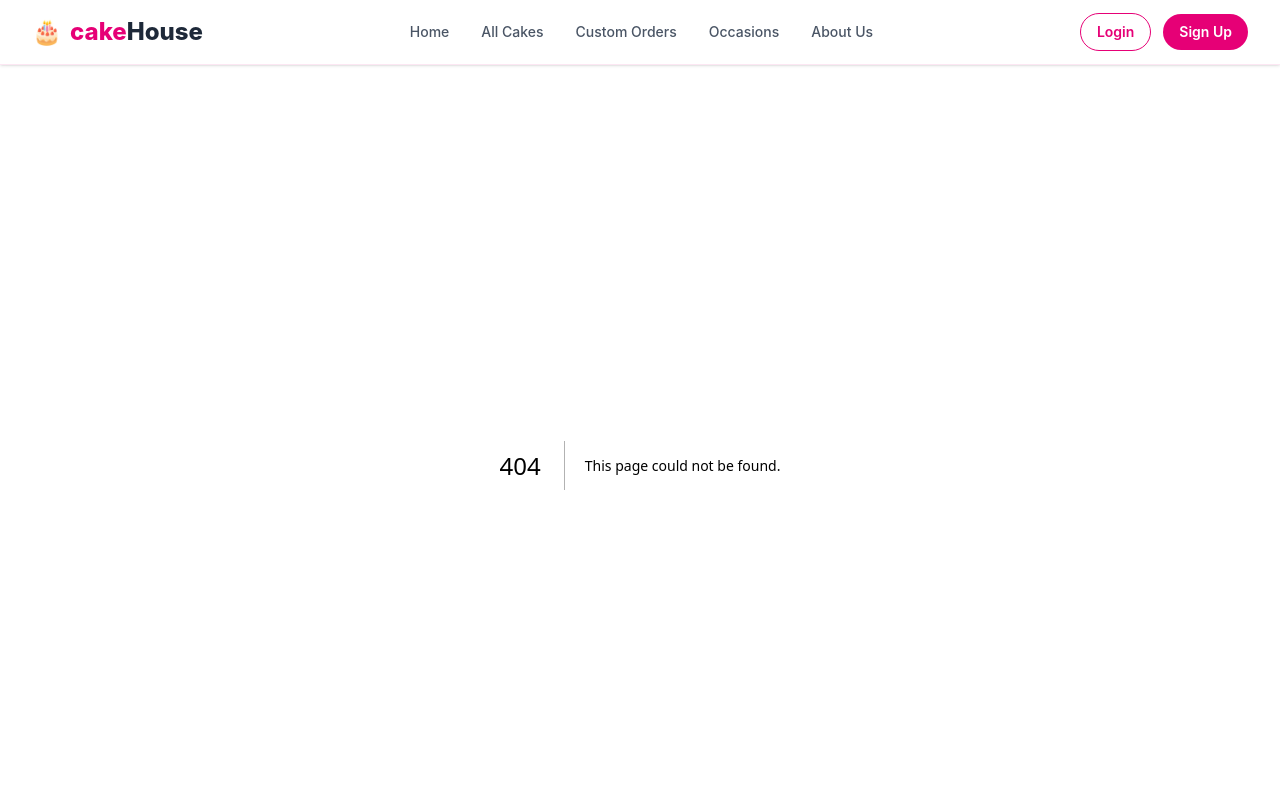
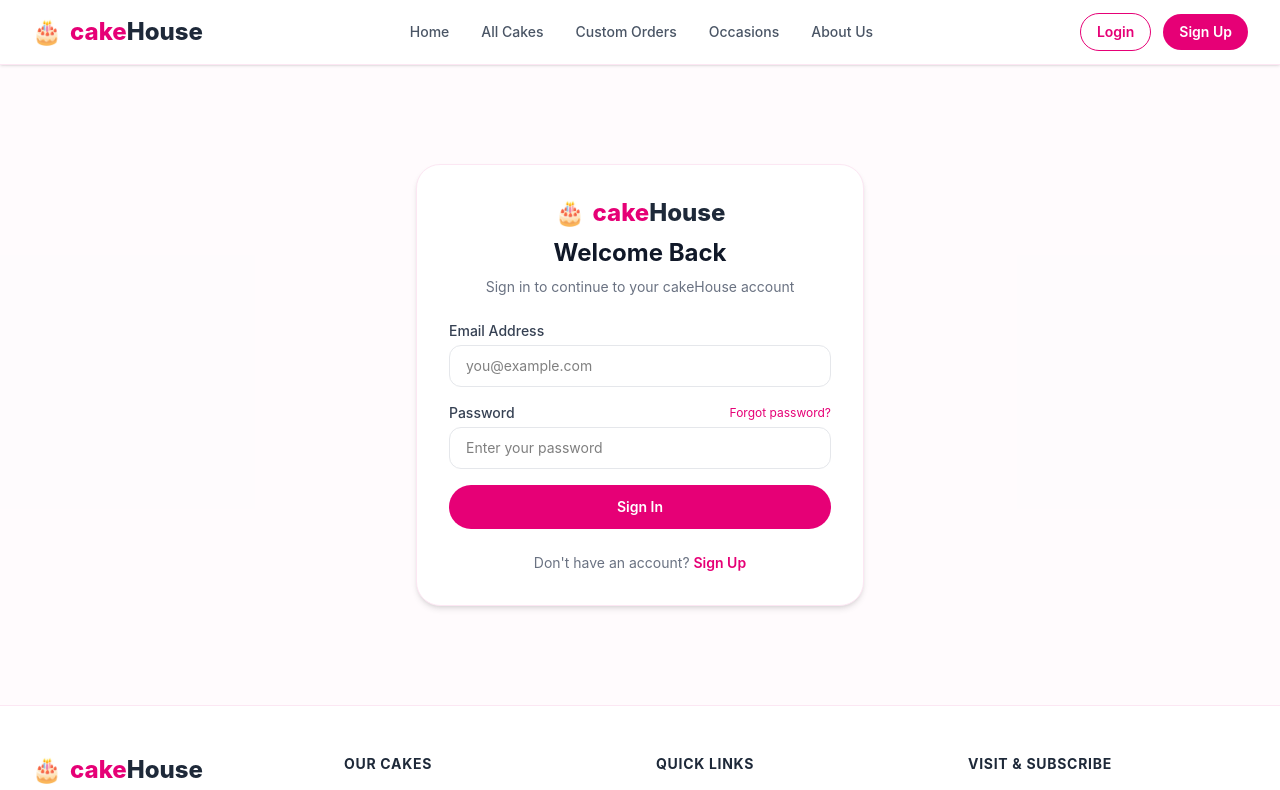
Before and after one commit to Shifath0570/CakeHouse_Client, a Next.js app: page /auth/signin in a window 1280 px wide. Before the commit this address had no page. Shown: the top 790 px of the page. Built offline with nearby package versions, Linux system fonts and the light colour scheme.

Commit message:
signin page created

```diff
--- /dev/null
+++ b/src/app/auth/signin/page.jsx
@@ -0,0 +1,124 @@
+"use client";
+
+import React, { useState } from "react";
+import Link from "next/link";
+import { useRouter } from "next/navigation";
+import { authClient } from "@/lib/auth-client";
+
+export default function SignInPage() {
+  const router = useRouter();
+  const [formData, setFormData] = useState({
+    email: "",
+    password: "",
+  });
+  const [error, setError] = useState("");
+  const [loading, setLoading] = useState(false);
+
+  const handleChange = (e) => {
+    setFormData({ ...formData, [e.target.name]: e.target.value });
+  };
+
+  const handleSubmit = async (e) => {
+    e.preventDefault();
+    setError("");
+    setLoading(true);
+
+    const { data, error: authError } = await authClient.signIn.email({
+      email: formData.email,
+      password: formData.password,
+      callbackURL: "/",
+    });
+
+    setLoading(false);
+
+    if (authError) {
+      setError(authError.message || "Invalid email or password.");
+      return;
+    }
+
+    router.push("/");
+    router.refresh();
+  };
+
+  return (
+    <div className="min-h-[80vh] flex items-center justify-center px-4 py-12 bg-pink-50/30">
+      <div className="max-w-md w-full bg-white rounded-3xl shadow-md border border-pink-100 p-8 space-y-6">
+
+        {/* Header */}
+        <div className="text-center space-y-2">
+          <Link href="/" className="inline-flex items-center gap-2 text-2xl font-extrabold text-pink-600">
+            <span>🎂</span>
+            <span>
+              cake<span className="text-gray-800">House</span>
+            </span>
+          </Link>
+          <h1 className="text-2xl font-bold text-gray-900">Welcome Back</h1>
+          <p className="text-sm text-gray-500">
+            Sign in to continue to your cakeHouse account
+          </p>
+        </div>
+
+        {/* Error Alert */}
+        {error && (
+          <div className="p-3 text-sm text-red-600 bg-red-50 border border-red-200 rounded-xl text-center">
+            {error}
+          </div>
+        )}
+
+        {/* Sign In Form */}
+        <form onSubmit={handleSubmit} className="space-y-4">
+          <div>
+            <label className="block text-sm font-medium text-gray-700 mb-1">
+              Email Address
+            </label>
+            <input
+              type="email"
+              name="email"
+              required
+              value={formData.email}
+              onChange={handleChange}
+              placeholder="you@example.com"
+              className="w-full px-4 py-2.5 text-sm border border-gray-200 rounded-xl focus:outline-none focus:border-pink-600"
+            />
+          </div>
+
+          <div>
+            <div className="flex justify-between items-center mb-1">
+              <label className="block text-sm font-medium text-gray-700">
+                Password
+              </label>
+              <Link href="/forgot-password" className="text-xs text-pink-600 hover:underline">
+                Forgot password?
+              </Link>
+            </div>
+            <input
+              type="password"
+              name="password"
+              required
+              value={formData.password}
+              onChange={handleChange}
+              placeholder="Enter your password"
+              className="w-full px-4 py-2.5 text-sm border border-gray-200 rounded-xl focus:outline-none focus:border-pink-600"
+            />
+          </div>
+
+          <button
+            type="submit"
+            disabled={loading}
+            className="w-full py-3 text-sm font-semibold text-white bg-pink-600 rounded-full hover:bg-pink-700 transition disabled:opacity-50"
+          >
+            {loading ? "Signing In..." : "Sign In"}
+          </button>
+        </form>
+
+        {/* Footer Link */}
+        <p className="text-center text-sm text-gray-500">
+          Don&apos;t have an account?{" "}
+          <Link href="/signup" className="font-semibold text-pink-600 hover:underline">
+            Sign Up
+          </Link>
+        </p>
+      </div>
+    </div>
+  );
+}
```
